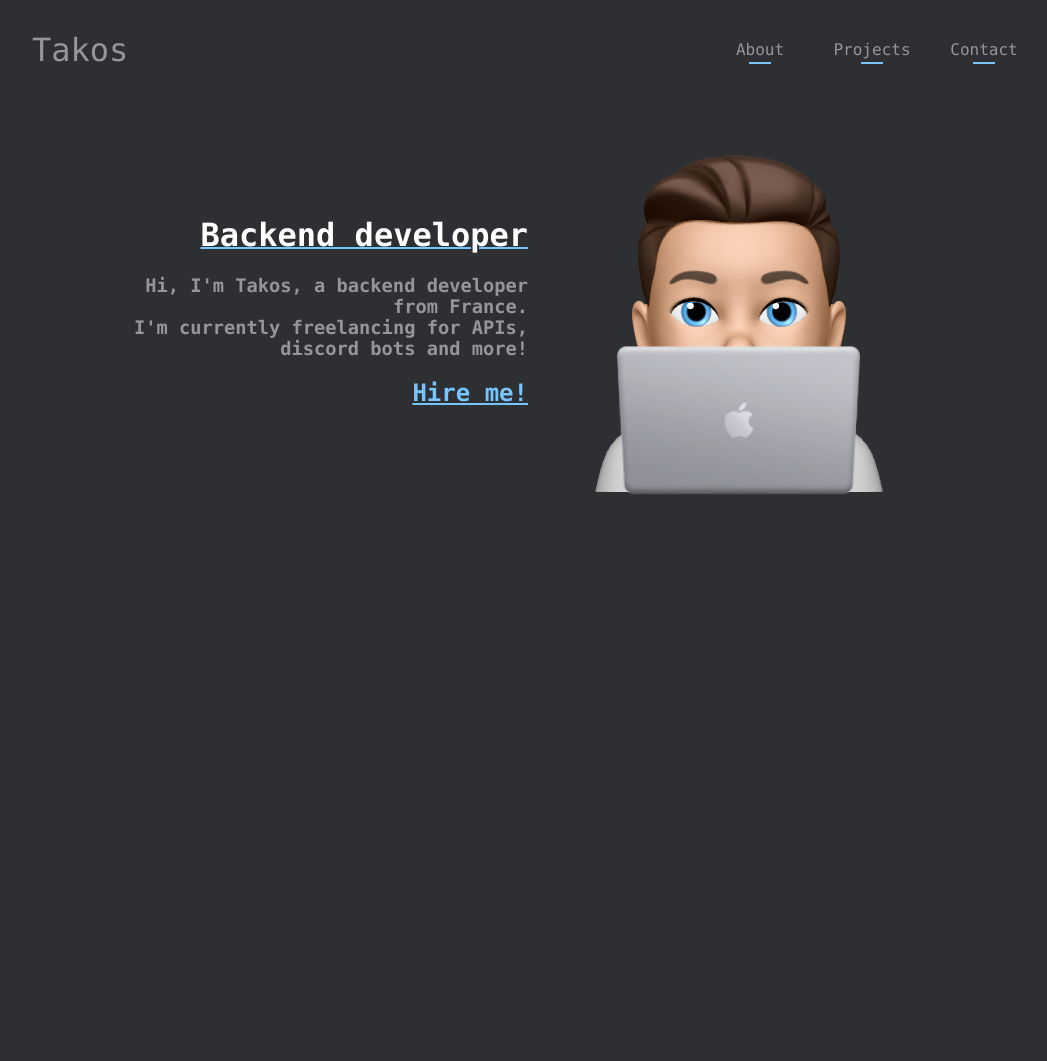
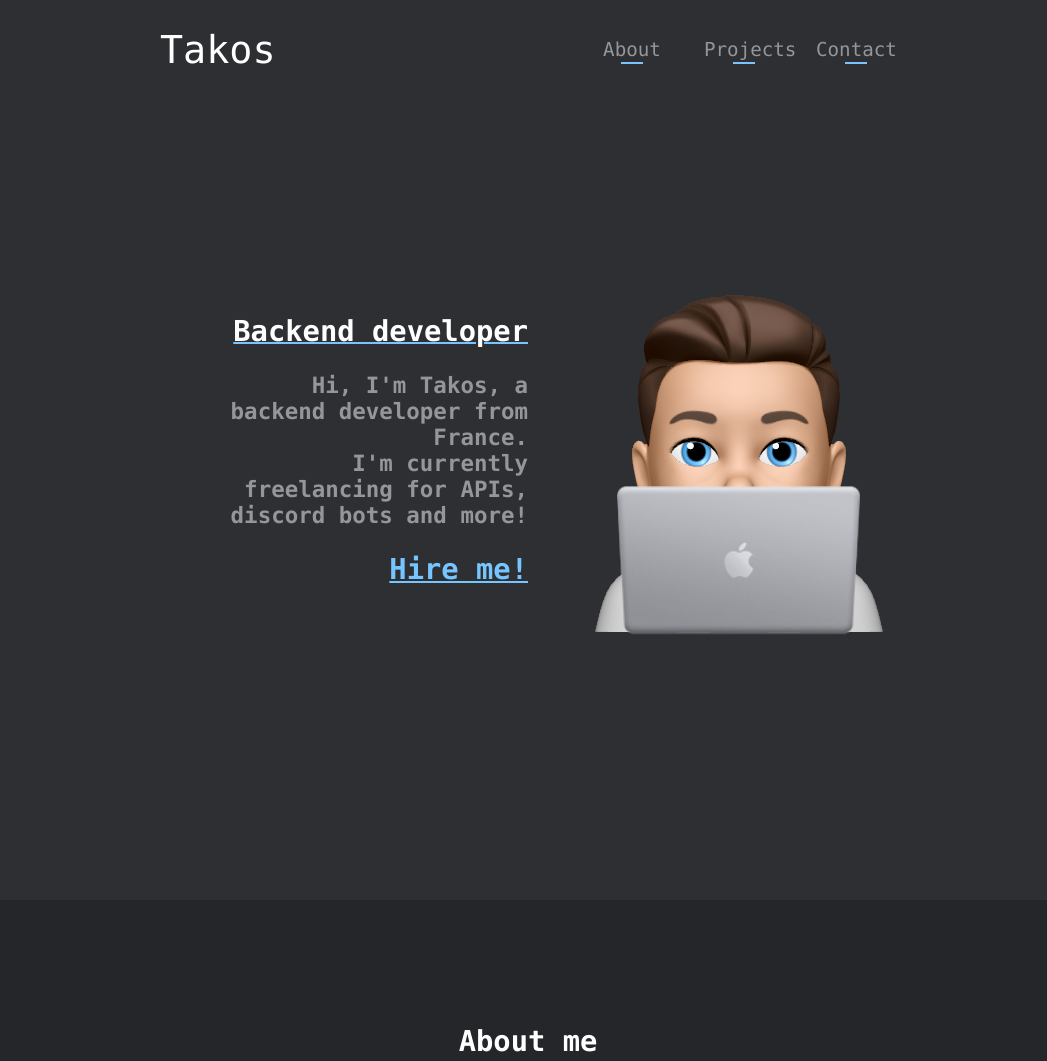
Before and after one commit to takos22/takos.tech, a plain HTML site: page index.html in a window 1280 px wide. Shown: the top 1061 px of the page, without its empty margins (112-1159 px from the left). Before the commit the page ends 800 px from the top, so only its background shows below. Drawn offline with Linux system fonts and the light colour scheme.

Commit message:
Update website Change divs to sections Add more responsiveness Make sections 100% height

```diff
--- a/index.html
+++ b/index.html
@@ -27,29 +27,28 @@
                 <span class="bar"></span>
             </div>
         </nav>
-        <div id="content">
-            <div id="introduction">
+        <section id="introduction">
+            <div id="introduction-text">
                 <h1>Backend developer</h1>
                 <h3>
                     Hi, I'm Takos, a backend developer from France. <br>
                     I'm currently freelancing for APIs, discord bots and more!
                 </h3>
-                <h2><a href="">Hire me!</a></h2>
+                <h2><a href="#">Hire me!</a></h2>
             </div>
-            <div id="pfp">
+            <div id="introduction-image">
                 <img src="pfp.png" alt="Profile picture" />
             </div>
-        </div>
-        <div id="about">
-
-        </div>
-        <div id="projects">
-
-        </div>
-        <div id="contact">
-
-        </div>
-        </div>
+        </section>
+        <section id="about">
+            <h2>About me</h2>
+        </section>
+        <section id="projects">
+            <h2>Projects</h2>
+        </section>
+        <section id="contact">
+            <h2>Contact me!</h2>
+        </section>
         <script src="script.js"></script>
     </body>
 </html>
--- a/style.css
+++ b/style.css
@@ -7,15 +7,23 @@
 }
 
 body {
-    margin: 0 5%;
+    background-clip: padding-box;
+    margin: 0;
+    padding: 0;
     color: var(--text-color-primary);
     font-family: Consolas, monaco, monospace;
     background-color: var(--bg-color-primary);
 }
 
-@media only screen and (min-width: 768px) {
+@media only screen and (min-width: 992px) {
     body {
-        margin: 0 10%;
+        font-size: larger;
+    }
+}
+
+@media only screen and (min-width: 1200px) {
+    body {
+        font-size: larger;
     }
 }
 
@@ -39,16 +47,22 @@ body {
     }
 }
 
+@media only screen and (min-width: 992px) {
+    #navbar {
+        width: 70%;
+        padding: 10px 15%;
+    }
+}
+
+@media only screen and (min-width: 1200px) {
+    #navbar {
+        width: 60%;
+        padding: 10px 20%;
+    }
+}
+
 .navbar-shadow {
     box-shadow: 0 2px 4px 0 rgba(0, 0, 0, 0.4);
-}
-
-#navbar-home a {
-    height: 52px;
-    padding: 14px 16px;
-    color: var(--text-color-primary);
-    font-size: 200%;
-    line-height: 52px;
 }
 
 #navbar-menu {
@@ -59,27 +73,30 @@ body {
     flex-direction: column;
     justify-content: space-between;
     align-items: center;
-    height: 80px;
+    width: 100%;
+    height: 240px;
     margin: 0;
     padding: 0;
     list-style-type: none;
     transition: 0.3s;
+    z-index: -1;
 }
 
 @media only screen and (min-width: 768px) {
-    #navbar-menu{
+    #navbar-menu {
         flex-direction: row;
         position: unset;
         top: unset;
         right: unset;
+        width: unset;
+        height: 80px;
+        z-index: unset;
     }
 }
 
 #navbar-menu.active {
     top: 100px;
     left: 0;
-    width: 100%;
-    height: 240px;
     background-color: var(--bg-color-primary);
     box-shadow: 0 2px 4px 0 rgba(0, 0, 0, 0.4);
 }
@@ -100,6 +117,14 @@ body {
     line-height: 40px;
     text-align: center;
     text-decoration: none;
+}
+
+#navbar-home a {
+    height: 52px;
+    padding: 14px 16px;
+    color: var(--text-color-primary);
+    font-size: 200%;
+    line-height: 52px;
 }
 
 #navbar a:hover {
@@ -169,79 +194,105 @@ body {
     }
 }
 
-#content {
+section {
+    text-align: center;
+    padding: 100px 5%;
+    width: 90%;
+    height: calc(100vh - 100px);
+}
+
+@media only screen and (min-width: 768px) {
+    section {
+        padding: 100px 10%;
+        width: 80%;
+    }
+}
+
+@media only screen and (min-width: 992px) {
+    section {
+        padding: 100px 15%;
+        width: 70%;
+    }
+}
+
+@media only screen and (min-width: 1200px) {
+    section {
+        padding: 100px 20%;
+        width: 60%;
+    }
+}
+
+#introduction {
     display: flex;
     justify-content: center;
     align-items: center;
     flex-direction: column;
     margin-top: 100px;
+    padding-top: 0;
 }
 
 @media only screen and (min-width: 768px) {
-    #content {
+    #introduction {
         flex-direction: row;
     }
 }
 
-#introduction {
+#introduction-text {
     width: 90%;
     text-align: center;
 }
 
 @media only screen and (min-width: 768px) {
-    #introduction {
+    #introduction-text {
         width: 40%;
         text-align: right;
     }
 }
 
-#introduction h1 {
+#introduction-text h1 {
     color: var(--text-color-primary);
     text-decoration: underline var(--accent-color);
     text-decoration-thickness: 2px;
 }
 
-#introduction h3 {
+#introduction-text h3 {
     color: var(--text-color-secondary);
 }
 
-#introduction h2 a {
+#introduction-text h2 a {
     color: var(--accent-color);
 }
 
-#pfp {
+#introduction-image {
     width: 90%;
 }
 
 @media only screen and (min-width: 768px) {
-    #pfp {
+    #introduction-image {
         width: 40%;
     }
 }
 
-#pfp img {
+#introduction-image img {
     display: block;
     margin: 0 auto;
     max-width: 80vw;
 }
 
 @media only screen and (min-width: 768px) {
-    #pfp img {
+    #introduction-image img {
         float: left;
     }
 }
 
 #about {
-    height: 100%;
     background-color: var(--bg-color-secondary);
 }
 
 #projects {
-    height: 100%;
     background-color: var(--bg-color-primary);
 }
 
 #contact {
-    height: 100%;
     background-color: var(--bg-color-secondary);
 }
```
